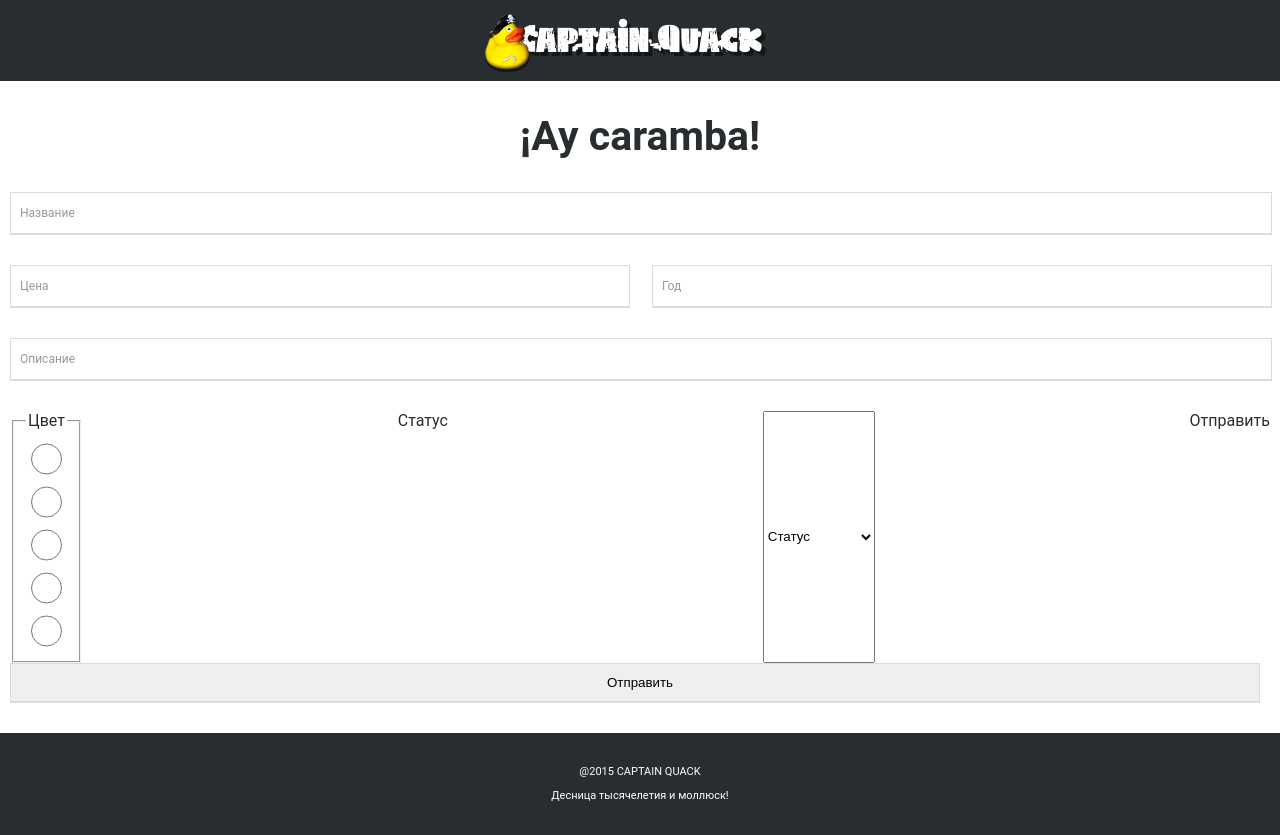
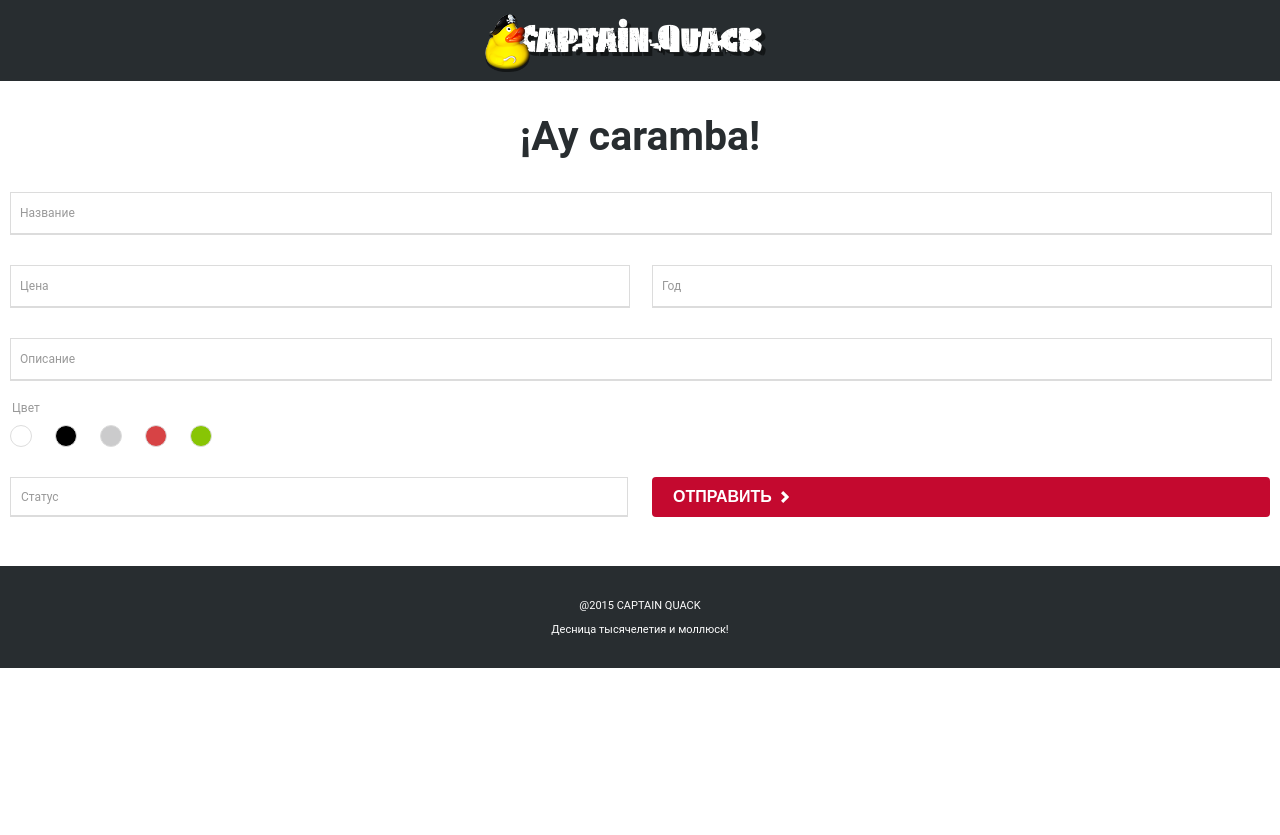
Before and after one commit to aovnkv/kodix-auto-test-task, a React (Create React App) app: page / in a window 1280 px wide. After the commit the page ends 800 px from the top, so only its background shows below. Built offline with nearby package versions, Linux system fonts and the light colour scheme.

Commit message:
style: form

```diff
--- a/src/Form.js
+++ b/src/Form.js
@@ -5,7 +5,7 @@ class Form extends Component {
   render() {
     return (
       <form className="newCar--form">
-        <div className="newCar--form-row1">
+        <div className="newCar--form--row1">
           <div className="newCar--form-title">
             <input name="title" type="text" id="_title" />
             <label htmlFor="_title">Название</label>
@@ -20,44 +20,59 @@ class Form extends Component {
           </div>
         </div>
 
-        <div className="newCar--form-row2">
+        <div className="newCar--form--row2">
           <div className="newCar--form-compl">
             <input name="title" type="text" id="_compl" />
             <label htmlFor="_compl">Описание</label>
           </div>
         </div>
 
-        <div className="newCar--form-row3">
+        <div className="newCar--form--row3">
           <fieldset>
             <legend>Цвет</legend>
-            <div className="newCar--form-colors">
-              <input type="radio" id="newCar-color--white" name="white" />
-              <label htmlFor="newCar-color--white">Белый</label>
+            <div className="newCar--form--color">
+              <input type="radio" id="_white" name="white" value="white" />
+              <label className="newCar--form--color-white" htmlFor="_white">
+                Белый
+              </label>
 
-              <input type="radio" id="newCar-color--black" name="black" />
-              <label htmlFor="newCar-color--black">Черный</label>
+              <input type="radio" id="_black" name="black" value="black" />
+              <label className="newCar--form--color-black" htmlFor="_black">
+                Черный
+              </label>
 
-              <input type="radio" id="newCar-color--gray" name="gray" />
-              <label htmlFor="newCar-color--gray">Серый</label>
+              <input type="radio" id="_gray" name="gray" value="gray" />
+              <label className="newCar--form--color-gray" htmlFor="_gray">
+                Серый
+              </label>
 
-              <input type="radio" id="newCar-color--red" name="red" />
-              <label htmlFor="newCar-color--red">Красный</label>
+              <input type="radio" id="_red" name="red" value="red" />
+              <label className="newCar--form--color-red" htmlFor="_red">
+                Красный
+              </label>
 
-              <input type="radio" id="newCar-color--green" name="green" />
-              <label htmlFor="newCar-color--green">Зеленый</label>
+              <input type="radio" id="_green" name="green" value="green" />
+              <label className="newCar--form--color-green" htmlFor="_green">
+                Зеленый
+              </label>
             </div>
           </fieldset>
 
-          <label htmlFor="newCar-status">Статус</label>
-          <select id="newCar-status">
-            <option value="">Статус</option>
-            <option value="dog">В наличии</option>
-            <option value="cat">Ожидается</option>
-            <option value="hamster">Нет в наличии</option>
-          </select>
+          <div className="newCar--form-status">
+            <select id="_status">
+              <option value="">Статус</option>
+              <option value="dog">В наличии</option>
+              <option value="cat">Ожидается</option>
+              <option value="hamster">Нет в наличии</option>
+            </select>
+            <label htmlFor="_status">Статус</label>
+          </div>
 
-          <label htmlFor="newCar-submit">Отправить</label>
-          <input type="submit" value="Отправить" />
+          <button
+            className="newCar--form-submit"
+            type="submit"
+            name="newCar--form-submit"
+            value="submit"><span className="newCar--form-submit-text">Отправить</span></button>
         </div>
       </form>
     );
--- a/src/Form.scss
+++ b/src/Form.scss
@@ -2,6 +2,15 @@
 
 .newCar--form {
   margin: 30px 0;
+
+  &--row1,
+  &--row2 {
+    position: relative;
+    display: flex;
+    flex-wrap: wrap;
+    justify-content: space-between;
+    width: 100%;
+    margin: 0 0 30px 0;
 
     input {
       position: relative;
@@ -25,16 +34,6 @@
       }
     }
 
-  &-row1,
-  &-row2,
-  &-row3 {
-    position: relative;
-    display: flex;
-    flex-wrap: wrap;
-    justify-content: space-between;
-    width: 100%;
-    margin: 0 0 30px 0;
-
     input + label {
       cursor: pointer;
       position: absolute;
@@ -51,6 +50,20 @@
       line-height: 0.9;
     }
   }
+
+  &--row2 {
+    margin-bottom: 20px;
+  }
+
+  &--row3 {
+    position: relative;
+    display: flex;
+    flex-wrap: wrap;
+    justify-content: space-between;
+    width: 100%;
+    margin: 0 0 30px 0;
+  }
+
   &-title {
     margin-bottom: 30px;
   }
@@ -65,13 +78,143 @@
     width: calc(50% - 12px);
   }
 
-  &-colors {
+  fieldset {
     margin: 0;
     padding: 0;
     border: none;
+    display: flex;
+    flex-direction: column;
+    width: 100%;
+    text-align: left;
+    font-size: 12px;
+    color: #999;
+
+    legend {
+      margin-bottom: 10px;
+    }
+  }
+  &--color {
+    display: flex;
+    align-items: center;
+    margin-bottom: 30px;
+    width: 100%;
+
+    input {
+      margin: 0;
+      position: absolute;
+      height: 20px;
+      width: 20px;
+      visibility: hidden;
+      &:checked + label:before {
+        border: 4px solid $red;
+      }
+    }
 
     label {
-      visibility: hidden;
+      margin: 0 23px 0 0;
+      font-size: 0;
+    }
+
+    label:before {
+      content: '';
+      display: inline-block;
+      vertical-align: baseline;
+      height: 20px;
+      width: 20px;
+      border-radius: 50%;
+      border: solid 1px #ddd;
+      cursor: pointer;
+    }
+
+    &-white::before {
+      background: #fff;
+    }
+    &-black::before {
+      background: #000;
+    }
+    &-gray::before {
+      background: #cbcbcc;
+    }
+    &-red::before {
+      background: #d74345;
+    }
+    &-green::before {
+      background: #88c504;
+    }
+  }
+
+  &-status,
+  &-submit {
+    position: relative;
+    width: calc(50% - 12px);
+  }
+
+  &-status {
+    select {
+      position: relative;
+      padding: 0 0 0 10px;
+      display: block;
+      background: transparent;
+
+      width: 100%;
+      height: 40px;
+
+      font-size: 12px;
+      font-family: $font;
+      color: #999;
+
+      border: 1px solid #dcdcdc;
+      border-bottom-width: 2px;
+
+      cursor: pointer;
+
+      -webkit-appearance: none;
+      -webkit-border-radius: 0px;
+
+      &:focus {
+        outline: none;
+        border-bottom-color: #111;
+      }
+    }
+
+    select + label {
+      font-size: 0;
+    }
+
+    // select + option {
+    //   //cursor: pointer;
+    //   //position: absolute;
+    //   text-align: left;
+    //   //top: 50%;
+    //   //transform: translateY(-50%);
+    //   bottom: 0;
+    //   left: 0;
+    //   width: calc(100% - 10px);
+    //   transition: 0.2s;
+    //   //padding: 5px 0 5px 10px;
+    //   //line-height: 0.9;
+    // }
+  }
+
+  &-submit {
+    position: relative;
+    height: 40px;
+    padding: 0 21px;
+
+    background: url('./img/arrow-small-right.svg') no-repeat 129px 50% / 8px
+        12px,
+      $red;
+
+    border: 0;
+    border-radius: 4px;
+
+    color: #fff;
+    font-size: 16px;
+    font-weight: bold;
+    text-transform: uppercase;
+    text-align: left;
+
+    &-text {
     }
   }
 }
--- a/src/variables.scss
+++ b/src/variables.scss
@@ -1,2 +1,3 @@
 $charcoal: #282d30;
+$red: #c4092f;
 $font: 'Roboto', Helvetica, sans-serif;
```
Also changed, not shown: src/img/arrow-small-right.svg (added), src/img/rectangle-1.svg (added). Lines whose indentation alone changed are shown as unchanged.
